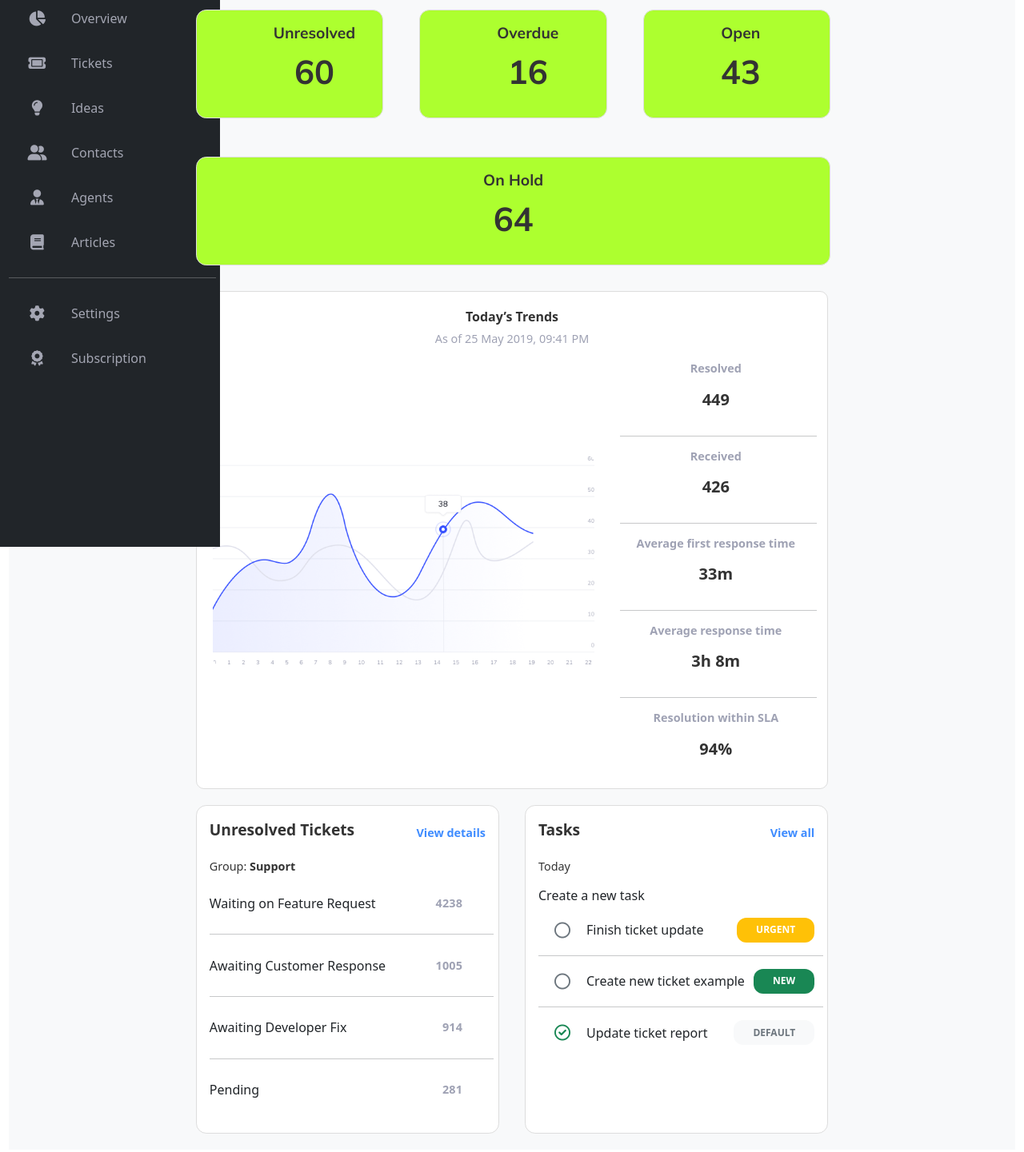
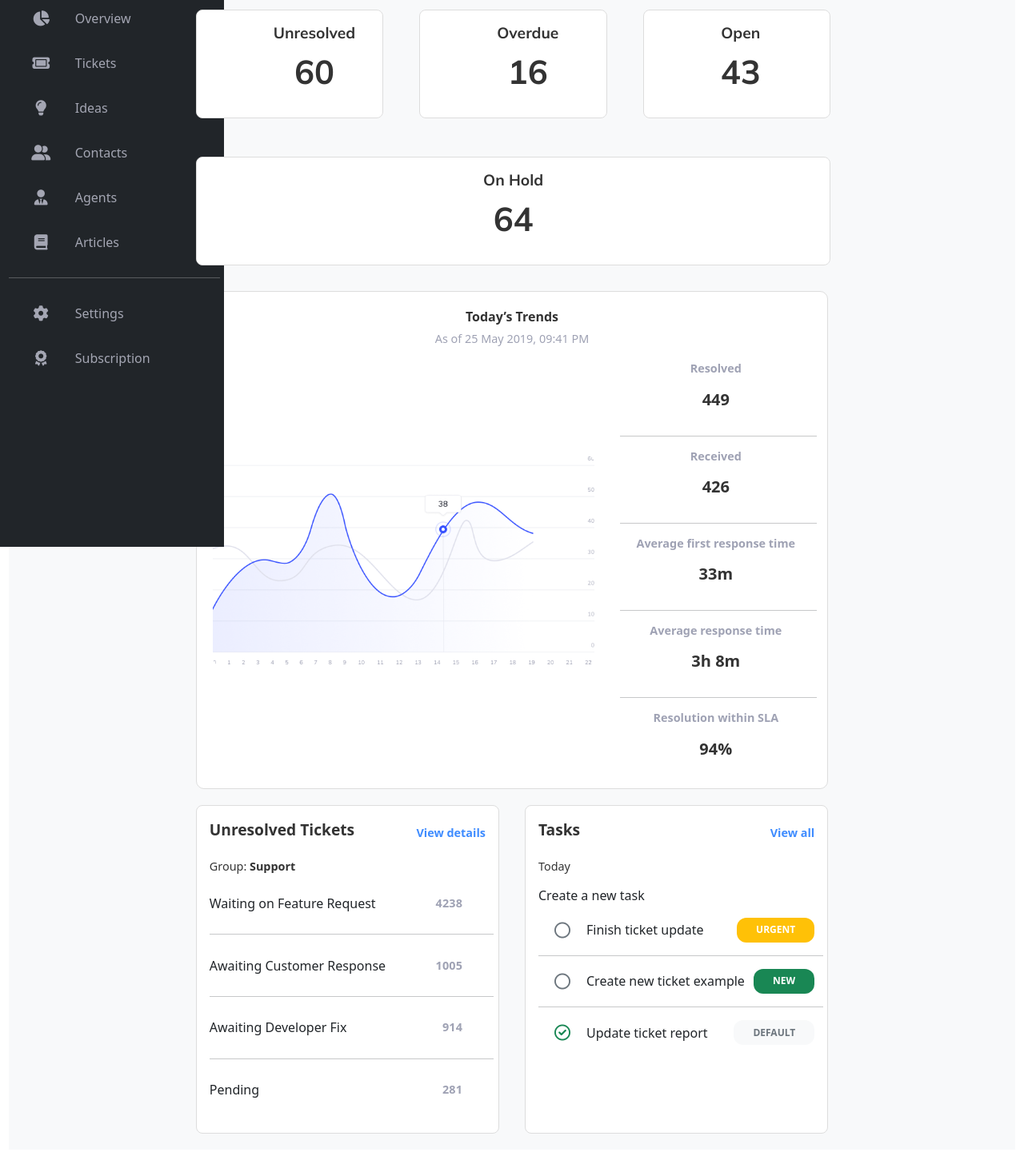
Before and after one commit to morovie/frontend-framework, a website: page public/index.html in a window 1280 px wide. Shown: the part 116-1557 px from the top of the page at 80% size. Drawn offline with nearby package versions, Linux system fonts and the light colour scheme.

Commit message:
fixed side menu

```diff
--- a/src/scss/stylesheet.scss
+++ b/src/scss/stylesheet.scss
@@ -16,7 +16,7 @@ $font-family: 'mulish';
 @mixin card-style {
   background: white;
   padding: 1em;
-  border-radius: 0.8em;
+  border-radius: 0.5em;
   border: 1px solid $border-color;
 }
 
@@ -160,6 +160,7 @@ header.page-header {
     padding: 1.9em 1.2em 2em 0.7em;
     font-family: $font-family;
     font-size: 1.2em;
+    margin: 0 0 0 0.7em;
 
     img {
       padding: 0 0.5em 0.2em 0;
@@ -170,7 +171,7 @@ header.page-header {
     flex-direction: column;
 
     .nav-item {
-      margin: 0.5rem 4em 0.5rem 0 ;
+      margin: 0.5rem 4em 0.5rem 0.3em ;
 
       .nav-link {
         color: #A4A6B3;
@@ -354,13 +355,10 @@ header.page-header {
     margin: 2em 0 2em 0;
     gap: 3em;
     .card {
-      background-color: greenyellow;
       flex:1 ;
       flex-wrap: wrap;
       padding: 1em 6em ;
       margin-right: -0.2em;
-
-
     }
 
   }
```
Also changed, not shown: README.md, public/assets/css/stylesheet.css, 1 other file.
